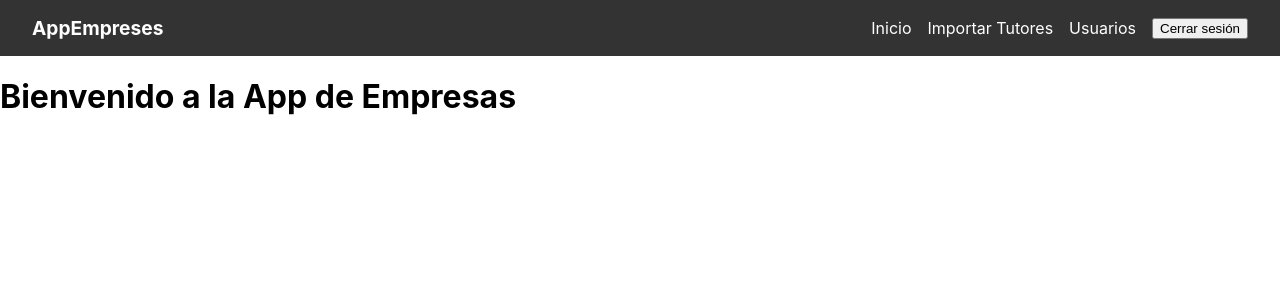
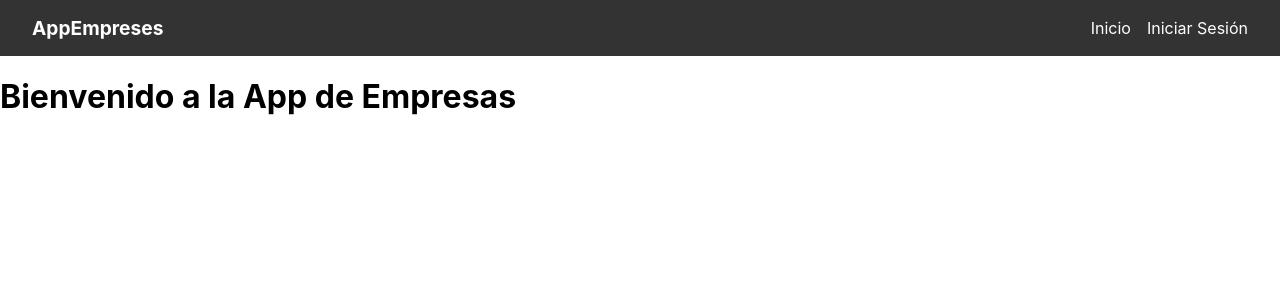
Before and after one commit to ieslavereda-projects/24_25_Alejandro_Lorenzo_DAW_AppEmpreses_IESLaVereda, a React (Create React App) app in the folder e_empresas_front/: page / in a window 1280 px wide. Shown: the top 300 px of the page. Built offline with nearby package versions, Linux system fonts and the light colour scheme.

Commit message:
Implementado logout correctamente

```diff
--- a/e_empresas_front/src/components/Navbar.jsx
+++ b/e_empresas_front/src/components/Navbar.jsx
@@ -1,17 +1,36 @@
-import React from "react";
+import React, { useEffect, useState } from "react";
 import { Link } from "react-router-dom";
 import "../styles/Navbar.scss";
 import LogoutButton from "./Logout";
 
 const Navbar = () => {
+  const [isLoggedIn, setIsLoggedIn] = useState(false);
+
+  useEffect(() => {
+    const token = localStorage.getItem("authToken");
+    setIsLoggedIn(!!token);
+  }, []);
+
   return (
     <nav className="navbar">
       <div className="navbar__logo">AppEmpreses</div>
       <div className="navbar__links">
         <Link to="/" className="navbar__link">Inicio</Link>
-        <Link to="/import-tutors" className="navbar__link">Importar Tutores</Link>
-        <Link to="/user-menu" className="navbar__link">Usuarios</Link>
-        <LogoutButton/>
+
+        {!isLoggedIn &&(
+          <>
+            <Link to="/login" className="navbar__link">Iniciar Sesión</Link>
+          </>
+        )
+        }
+
+        {isLoggedIn && (
+          <>
+            <Link to="/import-tutors" className="navbar__link">Importar Tutores</Link>
+            <Link to="/user-menu" className="navbar__link">Usuarios</Link>
+            <LogoutButton />
+          </>
+        )}
       </div>
     </nav>
   );
```
